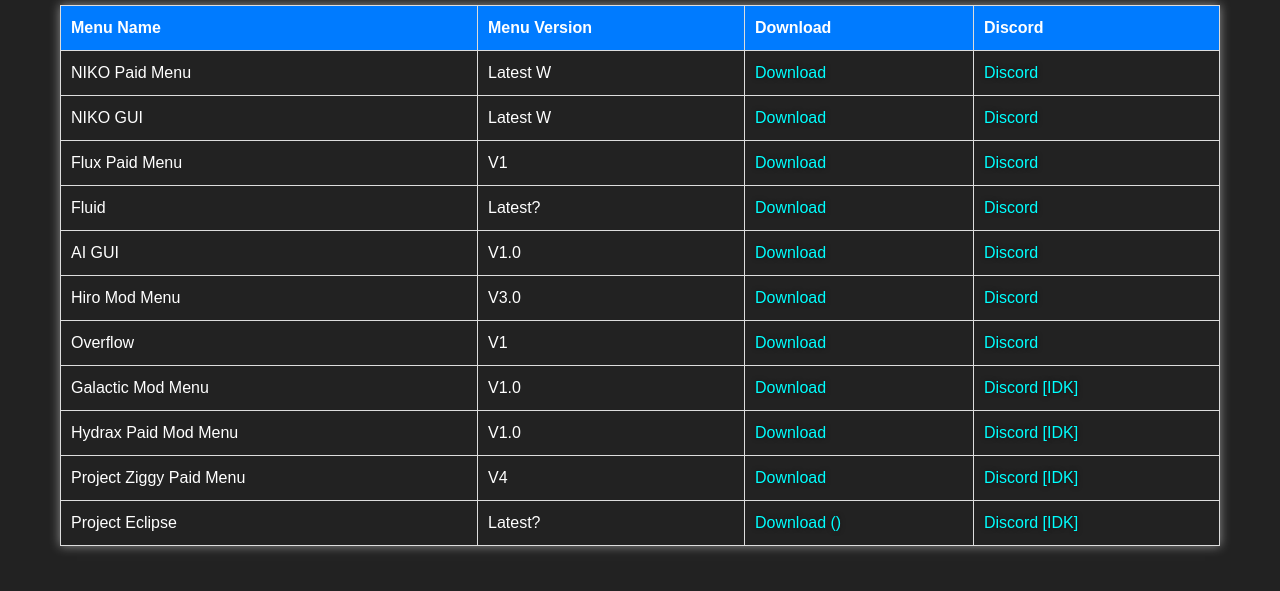
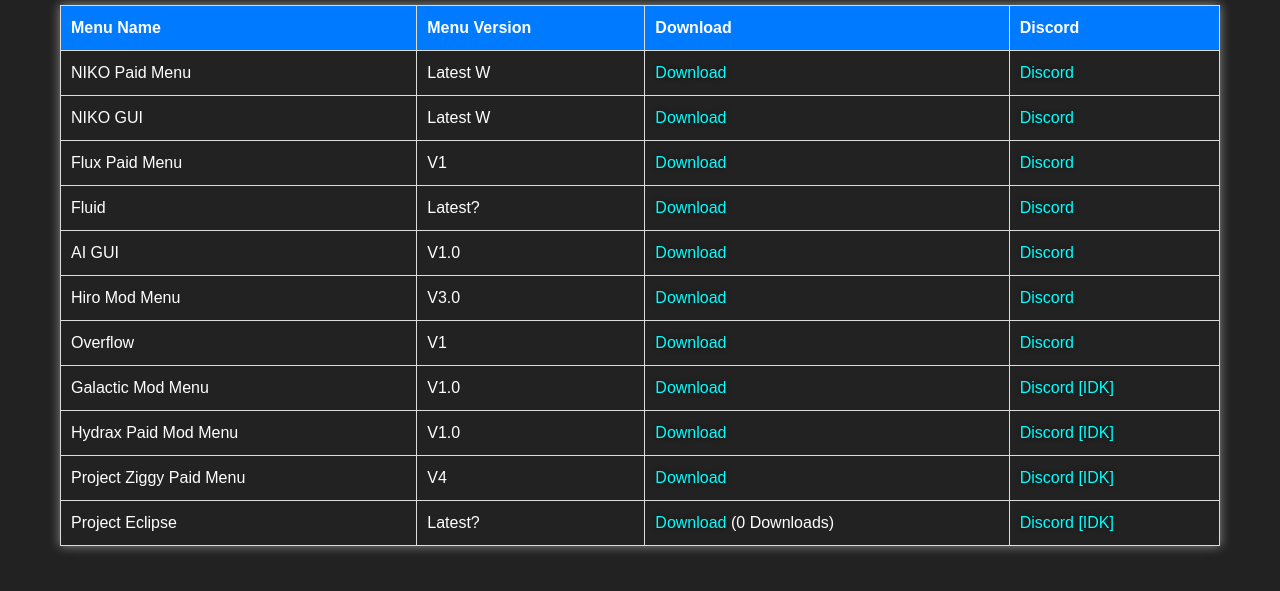
Before and after one commit to Sialsdad/NIKOLeaks.github.io, a plain HTML site: page index.html in a window 1280 px wide. Shown: the part 89-680 px from the top of the page. Drawn offline with Linux system fonts and the light colour scheme.

Commit message:
Add files via upload

```diff
--- a/index.html
+++ b/index.html
@@ -88,9 +88,12 @@
             <tr>
               <td>Project Eclipse</td>
               <td>Latest?</td>
-              <td><a href="https://cdn.discordapp.com/attachments/1086827165615652924/1102780724060356658/Project_Eclipse.dll" target="_blank" onclick="incrementDownloadCounter()">Download (<span id="downloadCounter"></span>)</a></td>
+              <td>
+                <a href="https://cdn.discordapp.com/attachments/1086827165615652924/1102780724060356658/Project_Eclipse.dll" target="_blank" onclick="incrementDownloadCounter()">Download</a>
+                <span id="download-counter"></span>
+              </td>
               <td><a href="https://discord.gg/nikoloader" target="_blank">Discord [IDK]<a></td>
-             </tr>
+            </tr>
             </tbody>
           </table>
         </main>
@@ -99,11 +102,17 @@
       </div>
       <script>
         function incrementDownloadCounter() {
-          let downloadCounter = document.getElementById('downloadCounter');
-          let count = parseInt(downloadCounter.innerText);
+          let count = parseInt(localStorage.getItem("download-count")) || 0;
           count++;
-          downloadCounter.innerText = count;
+          localStorage.setItem("download-count", count);
+          document.getElementById("download-counter").textContent = `(${count} Downloads)`;
         }
+
+        // Auto update the download counter
+        window.onload = function() {
+          let count = parseInt(localStorage.getItem("download-count")) || 0;
+          document.getElementById("download-counter").textContent = `(${count} Downloads)`;
+        };
       </script>
     </body>
   </html>
```
